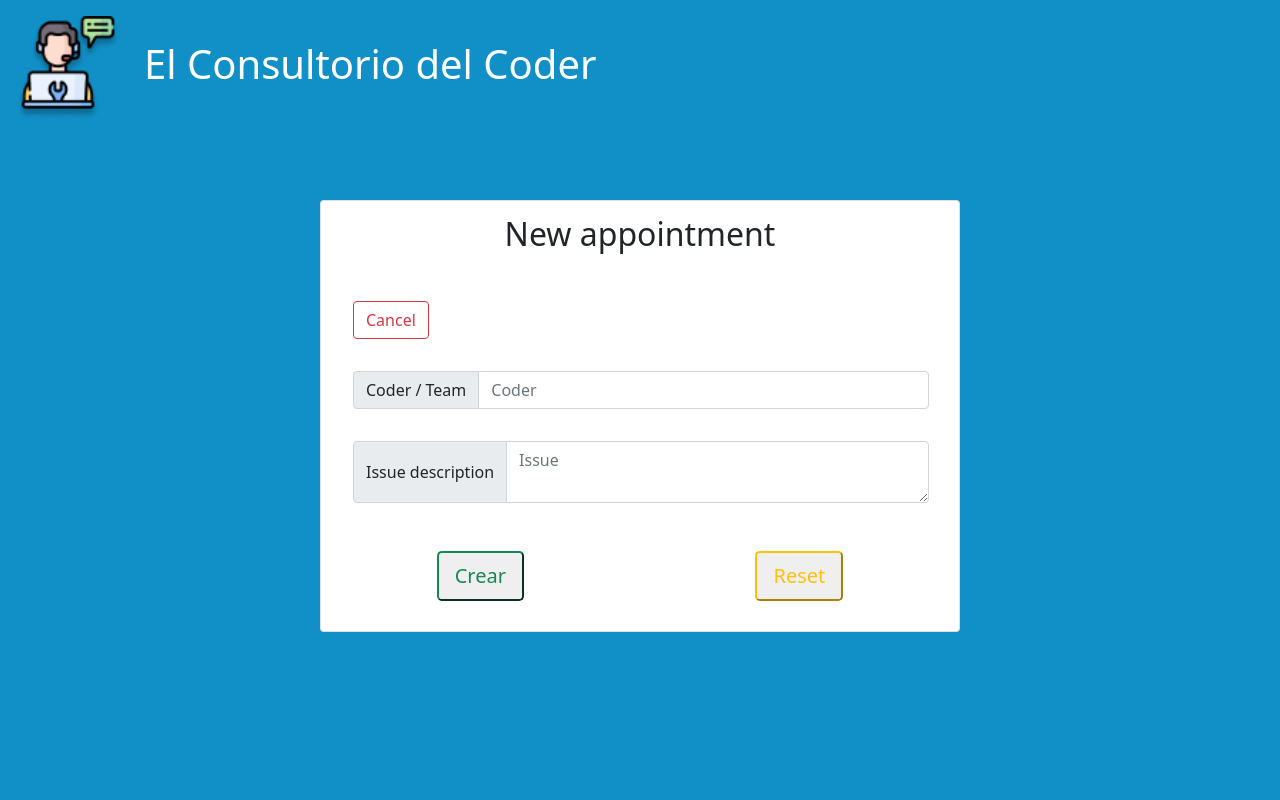
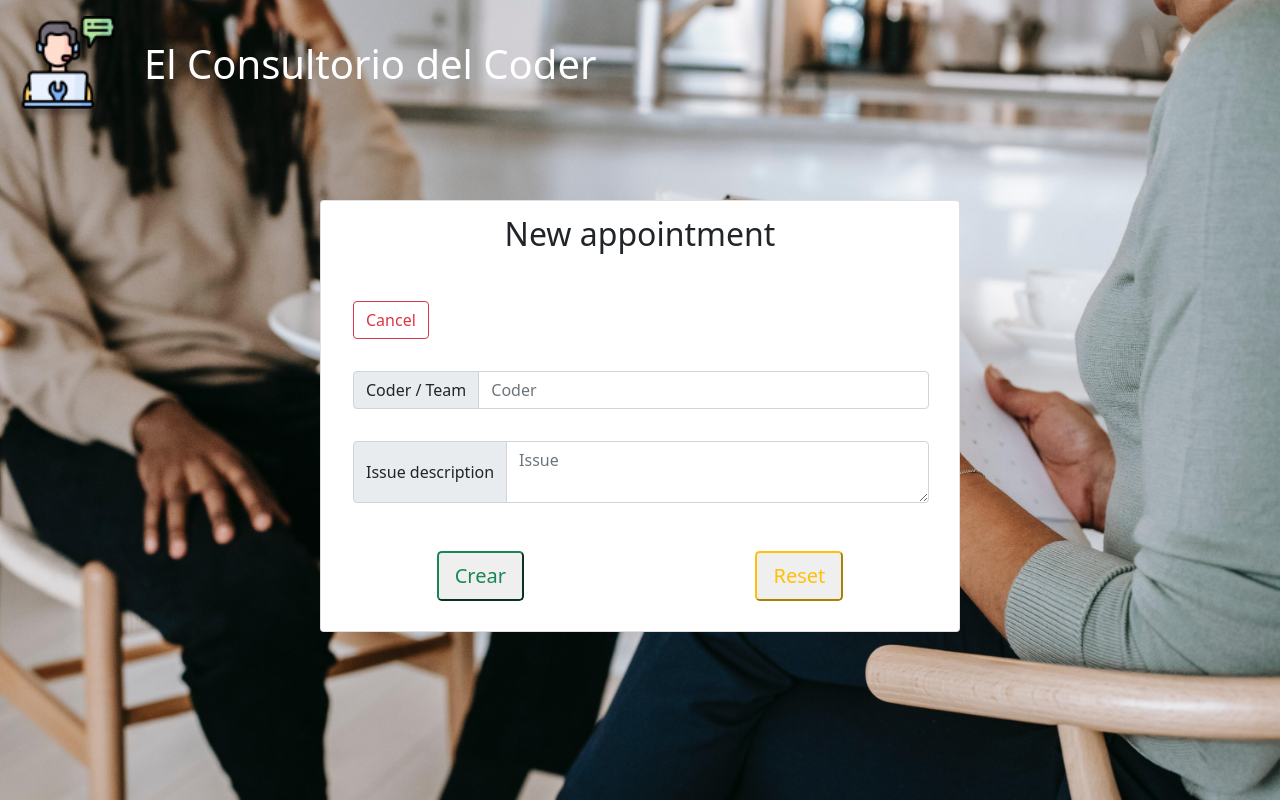
Before and after one commit to amrhefny87/CodersOffice, a PHP site: page /?action=create in a window 1280 px wide. Run offline with PHP 8.4, Linux system fonts and the light colour scheme; some libraries are stand-ins or nearby versions.

Commit message:
añadir fondo a todas las paginas

```diff
--- a/public/styles/styles.css
+++ b/public/styles/styles.css
@@ -1,4 +1,4 @@
-.body-index {
+body {
     background-image: url("../img/background-index.jpg");
     background-size: cover;
     background-repeat: no-repeat;
@@ -16,9 +16,6 @@
     right: 20px;
 }
 
-<<<<<<< HEAD
-=======
 .img {
     width: 300px;
 }
->>>>>>> d0c376d20e1ef2c9770ac531520d4a915962b9be
```
